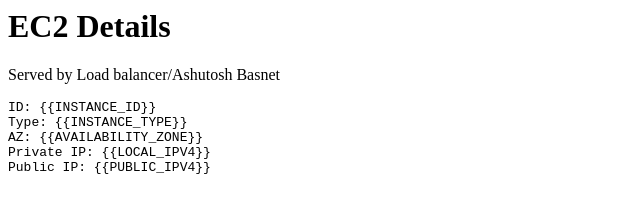
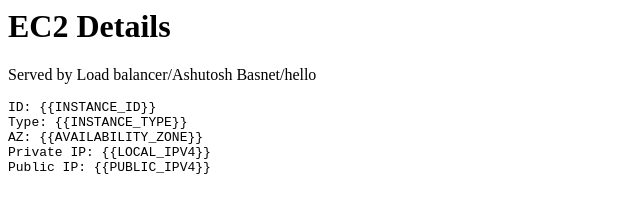
Before and after one commit to AshutoshBasnet/Workshop10, a plain HTML site: page index.html in a window 1280 px wide. Shown: the full height of the page, 0-640 px from the left. Drawn offline with Linux system fonts and the light colour scheme.

Commit message:
Second edit

```diff
--- a/index.html
+++ b/index.html
@@ -1,5 +1,5 @@
 <h1>EC2 Details</h1>
-<p>Served by Load balancer/Ashutosh Basnet</p>
+<p>Served by Load balancer/Ashutosh Basnet/hello</p>
 <pre>
 ID: {{INSTANCE_ID}}
 Type: {{INSTANCE_TYPE}}
```
